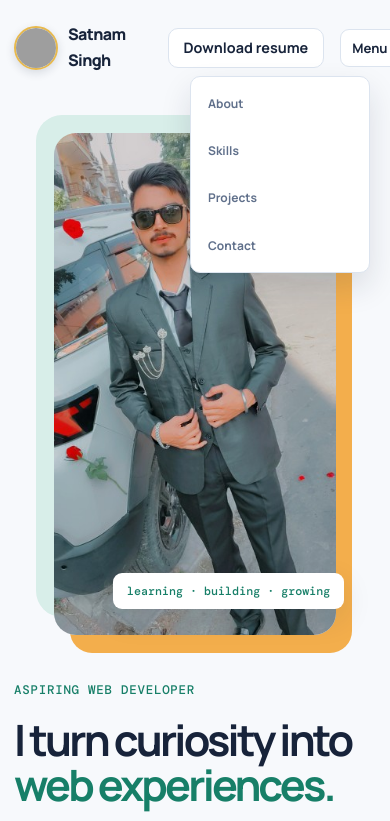
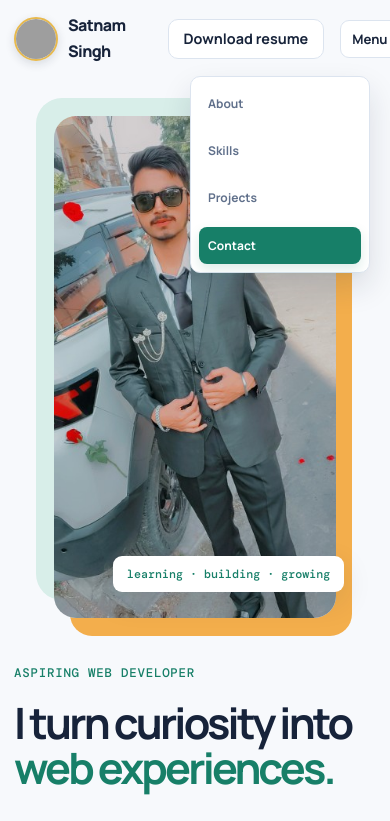
Before and after one commit to Satnam0008/MrSingh, a plain HTML site: page index.html in a window 390 px wide. Both pictures are taken after a click on the button "Menu". Shown: the top 821 px of the page. Drawn offline with nearby package versions, Linux system fonts and the light colour scheme; grey boxes are pictures that could not be loaded.

Commit message:
menu button

```diff
--- a/index.html
+++ b/index.html
@@ -48,8 +48,20 @@
             margin: auto
         }
 
-        header {
-            padding: 22px 0
+        .site-header {
+            position: sticky;
+            top: 0;
+            z-index: 50;
+            padding: 13px 0;
+            background: color-mix(in srgb, var(--paper) 92%, transparent);
+            backdrop-filter: blur(12px);
+            border-bottom: 1px solid transparent;
+            transition: border-color .2s ease, box-shadow .2s ease
+        }
+
+        .site-header.scrolled {
+            border-color: var(--line);
+            box-shadow: 0 5px 18px #17233a0c
         }
 
         .nav {
@@ -87,16 +99,65 @@
         }
 
         .nav-links a {
+            position: relative;
             text-decoration: none;
             font-size: .9rem;
             font-weight: 700;
-            color: var(--muted)
+            color: var(--muted);
+            transition: color .2s ease
         }
 
-        .nav-links a:hover {
+        .nav-links a:not(.contact-link)::after {
+            content: "";
+            position: absolute;
+            right: 0;
+            bottom: -7px;
+            left: 0;
+            height: 2px;
+            border-radius: 99px;
+            background: var(--accent);
+            transform: scaleX(0);
+            transform-origin: right;
+            transition: transform .2s ease
+        }
+
+        .nav-links a:hover,
+        .nav-links a.active {
             color: var(--accent)
         }
 
+        .nav-links a:not(.contact-link):hover::after,
+        .nav-links a.active:not(.contact-link)::after {
+            transform: scaleX(1);
+            transform-origin: left
+        }
+
+        .contact-link {
+            display: inline-flex;
+            align-items: center;
+            min-height: 36px;
+            padding: 0 13px;
+            border-radius: 8px;
+            color: #fff !important;
+            background: var(--accent);
+            box-shadow: 0 5px 12px #177f6826
+        }
+
+        .contact-link:hover,
+        .contact-link.active {
+            background: var(--accent-dark)
+        }
+
+        .scroll-progress {
+            position: fixed;
+            top: 0;
+            left: 0;
+            z-index: 60;
+            width: 0;
+            height: 3px;
+            background: var(--warm);
+            transition: width .08s linear
+        }
         .hero {
             min-height: 530px;
             display: grid;
@@ -784,14 +845,15 @@
 </head>
 
 <body>
-    <header class="shell">
-        <nav class="nav" aria-label="Main navigation"><a class="brand" href="#home"><img class="brand-logo"
+    <div class="scroll-progress" id="scroll-progress" aria-hidden="true"></div>
+    <header class="site-header">
+        <nav class="nav shell" aria-label="Main navigation"><a class="brand" href="#home"><img class="brand-logo"
                     src="logo.png" alt="Satnam Singh logo">Satnam Singh</a>
             <ul class="nav-links" id="nav-links">
                 <li><a href="#about">About</a></li>
                 <li><a href="#skills">Skills</a></li>
                 <li><a href="#projects">Projects</a></li>
-                <li><a href="#contact">Contact</a></li>
+                <li><a class="contact-link" href="#contact">Contact</a></li>
             </ul>
             <div class="nav-actions"><a class="button secondary nav-resume" href="Satnam-Singh-Resume.pdf" download>Download resume</a><button class="menu-button" type="button" aria-expanded="false" aria-controls="nav-links">Menu</button></div>
         </nav>
@@ -922,6 +984,8 @@
         const navLinks = document.querySelector('.nav-links');
         const topButton = document.querySelector('.back-to-top');
         const greeting = document.querySelector('#greeting');
+        const header = document.querySelector('.site-header');
+        const progress = document.querySelector('#scroll-progress');
 
         menuButton.addEventListener('click', () => {
             const open = navLinks.classList.toggle('open');
@@ -981,7 +1045,22 @@
         }), { threshold: .15 });
         reveals.forEach(section => observer.observe(section));
 
-        window.addEventListener('scroll', () => topButton.classList.toggle('visible', window.scrollY > 450));
+        const sectionLinks = [...document.querySelectorAll('.nav-links a')];
+        const sectionObserver = new IntersectionObserver(entries => {
+            entries.forEach(entry => {
+                if (entry.isIntersecting) {
+                    sectionLinks.forEach(link => link.classList.toggle('active', link.getAttribute('href') === '#' + entry.target.id));
+                }
+            });
+        }, { rootMargin: '-35% 0px -55% 0px', threshold: 0 });
+        document.querySelectorAll('main section[id]').forEach(section => sectionObserver.observe(section));
+
+        window.addEventListener('scroll', () => {
+            const scrollable = document.documentElement.scrollHeight - window.innerHeight;
+            progress.style.width = (scrollable ? (window.scrollY / scrollable) * 100 : 0) + '%';
+            topButton.classList.toggle('visible', window.scrollY > 450);
+            header.classList.toggle('scrolled', window.scrollY > 12);
+        });
         topButton.addEventListener('click', () => window.scrollTo({ top: 0, behavior: 'smooth' }));
     </script>
 </body>
```
